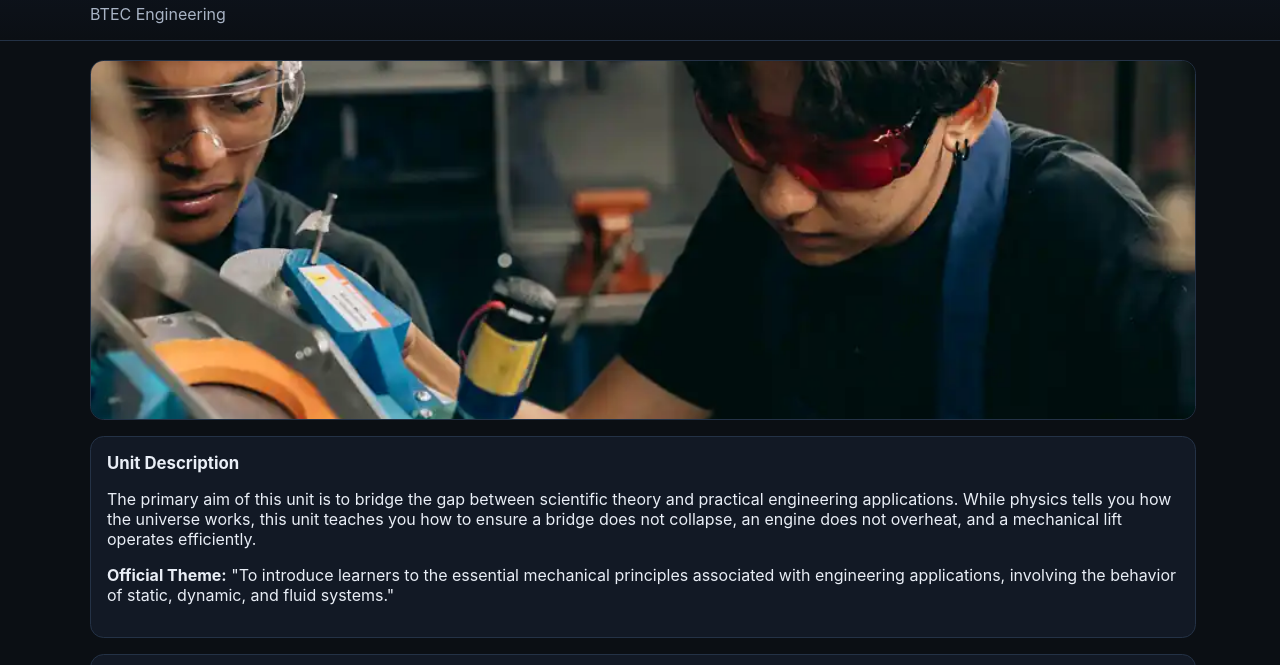
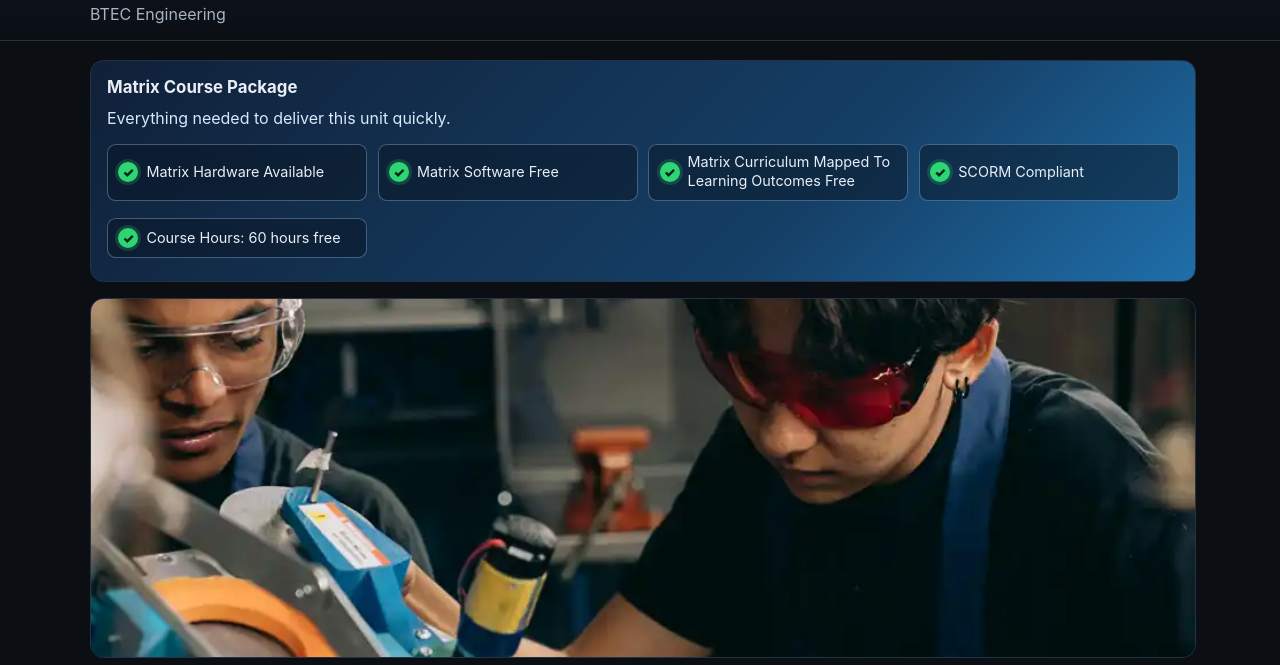
Before and after one commit to hadefuwa/Matrix-LMS, a plain HTML site: page unit.html in a window 1280 px wide. Shown: the part 78-743 px from the top of the page. Drawn offline with Linux system fonts and the light colour scheme.

Commit message:
Add animated feature banner with Matrix availability ticks

```diff
--- a/styles.css
+++ b/styles.css
@@ -150,6 +150,61 @@ input[type="search"] {
   font-size: 1.05rem;
 }
 
+.feature-banner {
+  background: linear-gradient(135deg, #102038, #153f66 65%, #1f6faa);
+}
+
+.feature-banner p {
+  margin-top: -0.2rem;
+  color: #d7e9fb;
+}
+
+.feature-grid {
+  list-style: none;
+  margin: 0.5rem 0 0;
+  padding: 0;
+  display: grid;
+  grid-template-columns: repeat(auto-fit, minmax(220px, 1fr));
+  gap: 0.65rem;
+}
+
+.feature-item {
+  display: flex;
+  align-items: center;
+  gap: 0.5rem;
+  background: rgba(8, 20, 35, 0.5);
+  border: 1px solid rgba(164, 210, 255, 0.35);
+  border-radius: 0.55rem;
+  padding: 0.55rem 0.65rem;
+  opacity: 0;
+  transform: translateY(8px) scale(0.98);
+  transition: opacity 0.35s ease, transform 0.35s ease;
+}
+
+.feature-item.show {
+  opacity: 1;
+  transform: translateY(0) scale(1);
+}
+
+.feature-tick {
+  width: 1.25rem;
+  height: 1.25rem;
+  flex: 0 0 1.25rem;
+  border-radius: 999px;
+  display: grid;
+  place-items: center;
+  background: #2ed573;
+  color: #062714;
+  font-weight: 900;
+  font-size: 0.82rem;
+  box-shadow: 0 0 0 3px rgba(46, 213, 115, 0.2);
+}
+
+.feature-item span:last-child {
+  line-height: 1.3;
+  font-size: 0.9rem;
+}
+
 .objectives-content {
   display: grid;
   gap: 0.85rem;
--- a/unit.html
+++ b/unit.html
@@ -16,6 +16,12 @@
     </header>
 
     <main class="container unit-layout">
+      <section class="feature-banner panel">
+        <h2>Matrix Course Package</h2>
+        <p>Everything needed to deliver this unit quickly.</p>
+        <ul id="featureTicks" class="feature-grid"></ul>
+      </section>
+
       <img id="unitHero" class="unit-hero" alt="Unit image" />
 
       <section class="panel">
--- a/unit.js
+++ b/unit.js
@@ -163,6 +163,14 @@ const docs = [
   }
 ];
 
+const featureTicks = [
+  "Matrix Hardware Available",
+  "Matrix Software Free",
+  "Matrix Curriculum Mapped To Learning Outcomes Free",
+  "SCORM Compliant",
+  "Course Hours: 60 hours free"
+];
+
 const PLAYLIST_ID = "PLZonYDsrgLmcNqDHwAIUKlt4ZCHFO_rHd";
 const playlistVideos = [
   { id: "1iceY6lAKr0", title: "Introducing Fundamental Mechanics from Matrix TSL" },
@@ -227,6 +235,23 @@ function fillDocs(id, items) {
     .join("");
 }
 
+function renderFeatureTicks(id, items) {
+  const host = document.getElementById(id);
+  host.innerHTML = items
+    .map(
+      (item) => `
+      <li class="feature-item">
+        <span class="feature-tick">✓</span>
+        <span>${item}</span>
+      </li>`
+    )
+    .join("");
+
+  host.querySelectorAll(".feature-item").forEach((el, index) => {
+    setTimeout(() => el.classList.add("show"), 90 * index + 80);
+  });
+}
+
 const videoSlider = document.getElementById("videoSlider");
 const videoPlayer = document.getElementById("videoPlayer");
 
@@ -257,6 +282,7 @@ function renderVideoSlider() {
   setActiveVideo(playlistVideos[0].id, 0);
 }
 
+renderFeatureTicks("featureTicks", featureTicks);
 renderObjectives("objectivesContent");
 fillList("sowList", sow);
 document.getElementById("hardwareSummary").textContent = hardwareSummary;
```
